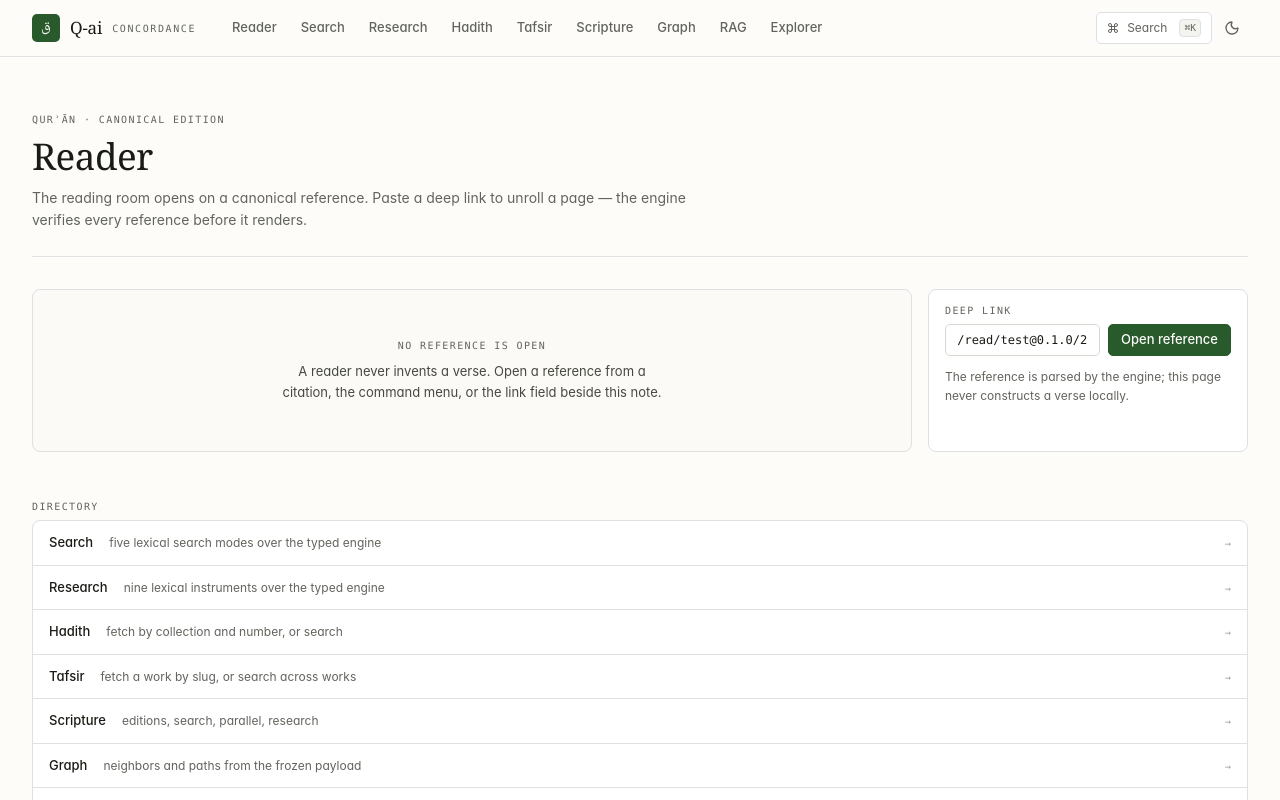
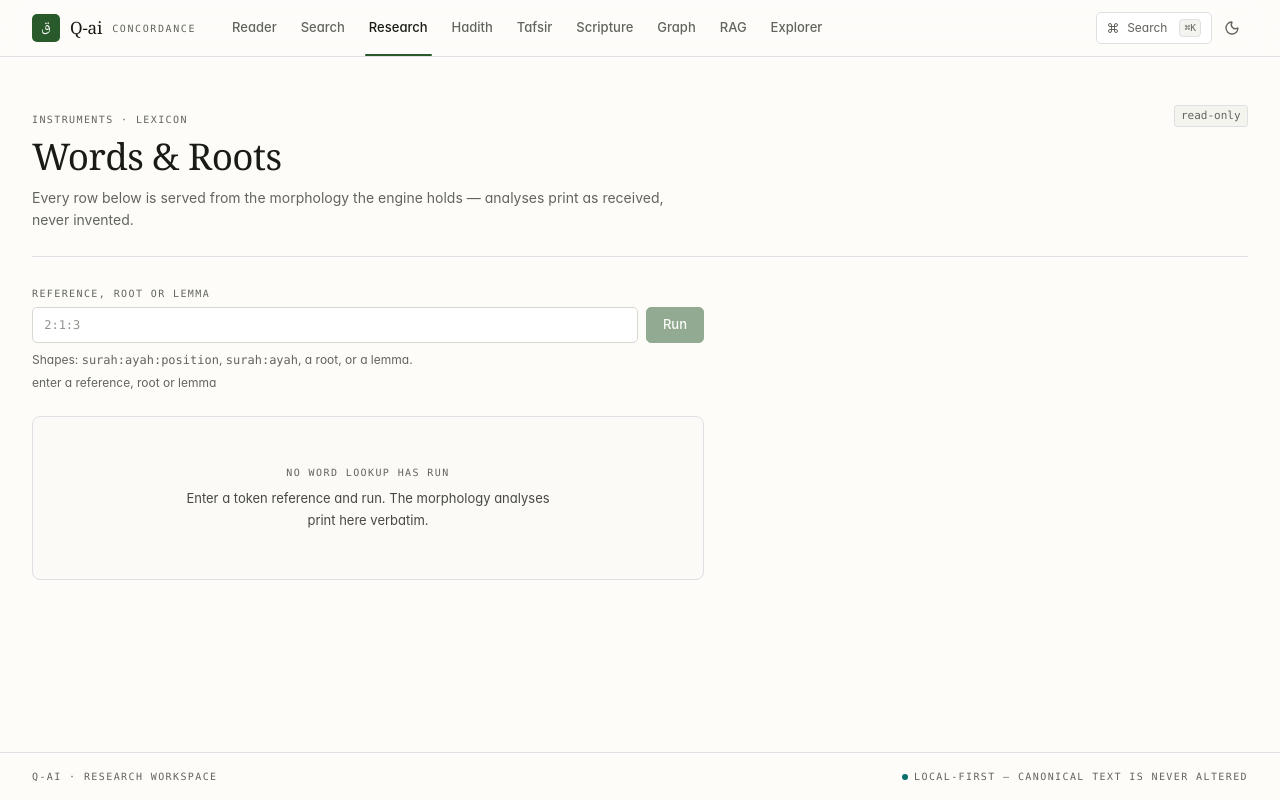
Before and after one commit to elyvex/Q-ai, a React (Vite) app in the folder web/: page /words in a window 1280 px wide. Shown: the top 800 px of the page. Built offline with nearby package versions, Linux system fonts and the light colour scheme.

Commit message:
feat(13-web-ui-redesign-11): end-to-end /words route with morphology lookup
- words.ts parses token/ayah/text queries with tokenId and familyKindFor
- /words route, DIRECTORY export, rail also-link, palette NAVIGATION entry
- WordsView runs quran.morphology through the shared ToolLedger

```diff
--- a/web/src/components/command/command-menu.tsx
+++ b/web/src/components/command/command-menu.tsx
@@ -10,10 +10,11 @@ import {
   CommandSeparator,
 } from '@/components/ui/command'
 
-const navigation = [
+export const NAVIGATION = [
   { name: 'Reader', href: '/', icon: BookOpen },
   { name: 'Search', href: '/search', icon: Search },
   { name: 'Research', href: '/research', icon: Search },
+  { name: 'Words & Roots', href: '/words', icon: Search },
   { name: 'Hadith', href: '/hadith', icon: BookMarked },
   { name: 'Tafsir', href: '/tafsir', icon: BookOpen },
   { name: 'Scripture', href: '/scripture', icon: BookOpen },
@@ -51,7 +52,7 @@ export function CommandMenu({
       <CommandList>
         <CommandEmpty>Nothing matches that name.</CommandEmpty>
         <CommandGroup heading="Pages">
-          {navigation.map((item) => (
+          {NAVIGATION.map((item) => (
             <CommandItem key={item.href} onSelect={() => runCommand(item.href)}>
               <item.icon className="mr-2 size-3.5 text-muted-foreground" />
               <span>{item.name}</span>
--- a/web/src/components/layout/site-header.tsx
+++ b/web/src/components/layout/site-header.tsx
@@ -3,20 +3,23 @@ import { Command, Menu, Moon, Sun, X } from 'lucide-react'
 import { useTheme } from 'next-themes'
 
 export const NAV = [
-  { path: '/', label: 'Reader' },
-  { path: '/search', label: 'Search' },
-  { path: '/research', label: 'Research' },
-  { path: '/hadith', label: 'Hadith' },
-  { path: '/tafsir', label: 'Tafsir' },
-  { path: '/scripture', label: 'Scripture' },
-  { path: '/graph', label: 'Graph' },
-  { path: '/rag-debug', label: 'RAG' },
-  { path: '/explorer', label: 'Explorer' },
+  { path: '/', label: 'Reader', also: [] as readonly string[] },
+  { path: '/search', label: 'Search', also: [] as readonly string[] },
+  { path: '/research', label: 'Research', also: ['/words'] as readonly string[] },
+  { path: '/hadith', label: 'Hadith', also: [] as readonly string[] },
+  { path: '/tafsir', label: 'Tafsir', also: [] as readonly string[] },
+  { path: '/scripture', label: 'Scripture', also: [] as readonly string[] },
+  { path: '/graph', label: 'Graph', also: [] as readonly string[] },
+  { path: '/rag-debug', label: 'RAG', also: [] as readonly string[] },
+  { path: '/explorer', label: 'Explorer', also: [] as readonly string[] },
 ] as const
 
-export function isActive(path: string, currentPath: string): boolean {
-  if (path === '/') return currentPath === '/' || currentPath.startsWith('/read/')
-  return currentPath.split('?', 1)[0] === path
+export function isActive(path: string, currentPath: string, also: readonly string[] = []): boolean {
+  const stripped = currentPath.split('?', 1)[0]
+  if (also.includes(stripped)) return true
+  if (path === stripped) return true
+  if (path === '/') return stripped === '/' || stripped.startsWith('/read/')
+  return false
 }
 
 export function SiteHeader({
@@ -49,7 +52,7 @@ export function SiteHeader({
 
         <nav aria-label="Primary" className="ml-3 hidden h-14 items-stretch md:flex">
           {NAV.map((item) => {
-            const active = isActive(item.path, currentPath)
+            const active = isActive(item.path, currentPath, item.also)
             return (
               <a
                 key={item.path}
@@ -133,7 +136,7 @@ export function SiteHeader({
         >
           <div className="mx-auto w-full max-w-[86rem] px-2 py-2">
             {NAV.map((item) => {
-              const active = isActive(item.path, currentPath)
+              const active = isActive(item.path, currentPath, item.also)
               return (
                 <a
                   key={item.path}
--- /dev/null
+++ b/web/src/lib/words.ts
@@ -0,0 +1,53 @@
+// Word-inspector input parsing (13-11): one free-text field becomes a
+// discriminated query — a token, an ayah, or lexicon text. Anything the
+// field cannot shape is rejected, never guessed.
+export type WordQuery =
+  | { kind: 'token'; surah: number; ayah: number; position: number }
+  | { kind: 'ayah'; surah: number; ayah: number }
+  | { kind: 'text'; text: string }
+
+function positiveInt(raw: string): number | null {
+  if (raw.trim() === '') return null
+  const n = Number(raw)
+  if (!Number.isFinite(n) || !Number.isInteger(n) || n <= 0) return null
+  return n
+}
+
+/**
+ * Trimmed input shapes one query: `surah:ayah:position` is a token,
+ * `surah:ayah` is an ayah, any other non-empty string is lexicon text.
+ * The empty string — and colon shapes with non-positive, non-integer or
+ * non-finite parts — return null.
+ */
+export function parseWordInput(raw: string): WordQuery | null {
+  const trimmed = raw.trim()
+  if (trimmed === '') return null
+  const parts = trimmed.split(':')
+  if (parts.length === 2 || parts.length === 3) {
+    const nums = parts.map(positiveInt)
+    if (nums.some((n) => n === null)) return null
+    const [surah, ayah, position] = nums as number[]
+    if (position !== undefined) return { kind: 'token', surah, ayah, position }
+    return { kind: 'ayah', surah, ayah }
+  }
+  return { kind: 'text', text: trimmed }
+}
+
+/** Exact id the backend builds for a family member. */
+export function tokenId(q: { surah: number; ayah: number; position: number }): string {
+  return `token:${q.surah}:${q.ayah}:${q.position}`
+}
+
+/**
+ * Default `quran.family` kind for a query: token and ayah queries resolve
+ * by token id, lexicon text resolves by root.
+ */
+export function familyKindFor(q: WordQuery): 'token' | 'root' | 'lemma' {
+  switch (q.kind) {
+    case 'token':
+    case 'ayah':
+      return 'token'
+    case 'text':
+      return 'root'
+  }
+}
--- a/web/src/router.tsx
+++ b/web/src/router.tsx
@@ -13,6 +13,7 @@ import GraphView from './views/GraphView'
 import RagDebugView from './views/RagDebugView'
 import CitationView from './views/CitationView'
 import ExplorerView from './views/ExplorerView'
+import WordsView from './views/WordsView'
 import { fetchAyahs, type AyahView } from './api/client'
 
 export function parseReadPath(path: string): string | null {
@@ -77,10 +78,27 @@ function ReferenceForm() {
   )
 }
 
+export const DIRECTORY = [
+  { path: '/search', label: 'Search', note: 'five lexical search modes over the typed engine' },
+  { path: '/research', label: 'Research', note: 'nine lexical instruments over the typed engine' },
+  {
+    path: '/words',
+    label: 'Words & Roots',
+    note: 'morphology, root, lemma, family and five counts',
+  },
+  { path: '/hadith', label: 'Hadith', note: 'fetch by collection and number, or search' },
+  { path: '/tafsir', label: 'Tafsir', note: 'fetch a work by slug, or search across works' },
+  { path: '/scripture', label: 'Scripture', note: 'editions, search, parallel, research' },
+  { path: '/graph', label: 'Graph', note: 'neighbors and paths from the frozen payload' },
+  { path: '/rag-debug', label: 'RAG Debug', note: 'sealed vault — retrieval lands in Phase 8' },
+  { path: '/explorer', label: 'Explorer', note: 'dispatch any request against the local engine' },
+]
+
 export const ROUTES = [
   { path: '/', label: 'Reader', crumb: 'Reader' },
   { path: '/search', label: 'Search', crumb: 'Search' },
   { path: '/research', label: 'Research', crumb: 'Research' },
+  { path: '/words', label: 'Words & Roots', crumb: 'Words & Roots' },
   { path: '/hadith', label: 'Hadith', crumb: 'Hadith' },
   { path: '/tafsir', label: 'Tafsir', crumb: 'Tafsir' },
   { path: '/scripture', label: 'Scripture', crumb: 'Scripture' },
@@ -127,6 +145,8 @@ export default function Router({ path }: { path: string }) {
     content = <RagDebugView />
   } else if (path === '/explorer') {
     content = <ExplorerView />
+  } else if (path === '/words') {
+    content = <WordsView />
   } else if (reference === null) {
     content = (
       <section>
@@ -150,16 +170,7 @@ export default function Router({ path }: { path: string }) {
         <nav aria-label="Workspace directory" className="mt-10">
           <p className="kicker mb-2">Directory</p>
           <ul className="divide-y overflow-hidden rounded-lg border bg-card">
-            {[
-              { path: '/search', label: 'Search', note: 'five lexical search modes over the typed engine' },
-              { path: '/research', label: 'Research', note: 'nine lexical instruments over the typed engine' },
-              { path: '/hadith', label: 'Hadith', note: 'fetch by collection and number, or search' },
-              { path: '/tafsir', label: 'Tafsir', note: 'fetch a work by slug, or search across works' },
-              { path: '/scripture', label: 'Scripture', note: 'editions, search, parallel, research' },
-              { path: '/graph', label: 'Graph', note: 'neighbors and paths from the frozen payload' },
-              { path: '/rag-debug', label: 'RAG Debug', note: 'sealed vault — retrieval lands in Phase 8' },
-              { path: '/explorer', label: 'Explorer', note: 'dispatch any request against the local engine' },
-            ].map((item) => (
+            {DIRECTORY.map((item) => (
               <li key={item.path}>
                 <a
                   href={item.path}
--- /dev/null
+++ b/web/src/views/WordsView.tsx
@@ -0,0 +1,136 @@
+// Words & Roots (13-11): the browser face of the morphology the engine
+// holds — one input, one tool call, the shared ledger. Lexicon and count
+// instruments attach to this screen in later tasks of the same plan. No
+// Arabic verse body renders here, so the canonical-text rules do not apply.
+import { useState } from 'react'
+import { PageHeader } from '../components/layout/page-header'
+import { EmptyState, ErrorNote, LoadingLine } from '../components/states'
+import ToolLedger from '../components/ToolLedger'
+import { runTool, type ApiRequestError } from '../api/client'
+import type { ToolResultData } from '../lib/tool-result'
+import { parseWordInput } from '../lib/words'
+
+const EMPTY_REASON = 'enter a reference, root or lemma'
+const SHAPE_REASON = 'use surah:ayah:position, surah:ayah, a root or a lemma'
+
+function failureOf(error: unknown): { code?: string; summary: string } {
+  if (error instanceof Error) {
+    const code = (error as Partial<ApiRequestError>).code
+    return code === undefined ? { summary: error.message } : { code, summary: error.message }
+  }
+  return { summary: String(error) }
+}
+
+export default function WordsView() {
+  const [input, setInput] = useState('')
+  const [loading, setLoading] = useState(false)
+  const [result, setResult] = useState<ToolResultData | null>(null)
+  const [failure, setFailure] = useState<{ code?: string; summary: string } | null>(null)
+  const [notice, setNotice] = useState<string | null>(null)
+
+  const trimmed = input.trim()
+  const query = parseWordInput(input)
+  const reason = trimmed === '' ? EMPTY_REASON : query === null ? SHAPE_REASON : null
+
+  async function run() {
+    if (query === null) return
+    if (query.kind === 'text') {
+      setNotice(`“${query.text}” reads as lexicon text — root, lemma and family lookups attach here next.`)
+      return
+    }
+    setLoading(true)
+    setResult(null)
+    setFailure(null)
+    setNotice(null)
+    try {
+      const envelope = await runTool('quran.morphology', {
+        surah: query.surah,
+        ayah: query.ayah,
+        position: query.kind === 'token' ? query.position : 1,
+      })
+      setResult(envelope.data)
+    } catch (error: unknown) {
+      setFailure(failureOf(error))
+    } finally {
+      setLoading(false)
+    }
+  }
+
+  return (
+    <section>
+      <PageHeader
+        eyebrow="Instruments · Lexicon"
+        title="Words & Roots"
+        lede="Every row below is served from the morphology the engine holds — analyses print as received, never invented."
+        actions={<span className="chip">read-only</span>}
+      />
+
+      <form
+        onSubmit={(event) => {
+          event.preventDefault()
+          void run()
+        }}
+        className="mt-8 max-w-2xl space-y-3"
+      >
+        <div>
+          <label htmlFor="words-input" className="kicker mb-2 block">
+            Reference, root or lemma
+          </label>
+          <div className="flex flex-col gap-2 sm:flex-row">
+            <input
+              id="words-input"
+              value={input}
+              onChange={(event) => setInput(event.target.value)}
+              dir="auto"
+              spellCheck={false}
+              placeholder="2:1:3"
+              className="field h-9 flex-1 font-mono text-xs"
+            />
+            <button
+              type="submit"
+              className="btn btn-primary h-9 justify-center px-4"
+              disabled={reason !== null || loading}
+              title={reason ?? undefined}
+            >
+              {loading ? 'consulting…' : 'Run'}
+            </button>
+          </div>
+          <p className="margin-note mt-2">
+            Shapes: <span className="font-mono">surah:ayah:position</span>,{' '}
+            <span className="font-mono">surah:ayah</span>, a root, or a lemma.
+          </p>
+          {reason !== null && !loading && <p className="margin-note mt-1">{reason}</p>}
+        </div>
+      </form>
+
+      <div className="mt-6 max-w-2xl">
+        {loading && <LoadingLine label="consulting morphology…" />}
+
+        {notice !== null && !loading && <p className="margin-note border-t pt-4">{notice}</p>}
+
+        {failure !== null && (
+          <ErrorNote>
+            {failure.code !== undefined && (
+              <span className="font-mono text-[0.75rem]">{failure.code} — </span>
+            )}
+            {failure.summary}
+          </ErrorNote>
+        )}
+
+        {result !== null ? (
+          <div className="border-t pt-4">
+            <ToolLedger result={result} />
+          </div>
+        ) : (
+          !loading &&
+          failure === null &&
+          notice === null && (
+            <EmptyState title="no word lookup has run">
+              Enter a token reference and run. The morphology analyses print here verbatim.
+            </EmptyState>
+          )
+        )}
+      </div>
+    </section>
+  )
+}
```
Also changed, not shown: 2 other files (tests, documents, lock files or other folders).
